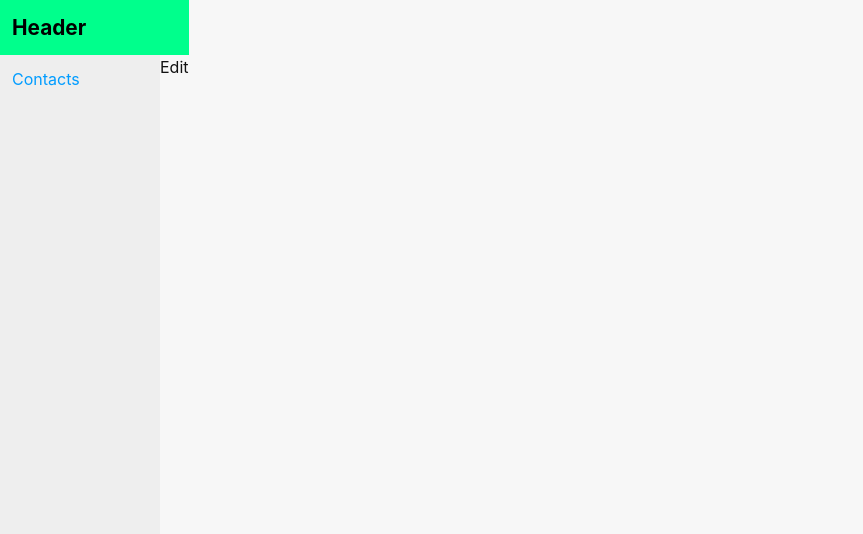
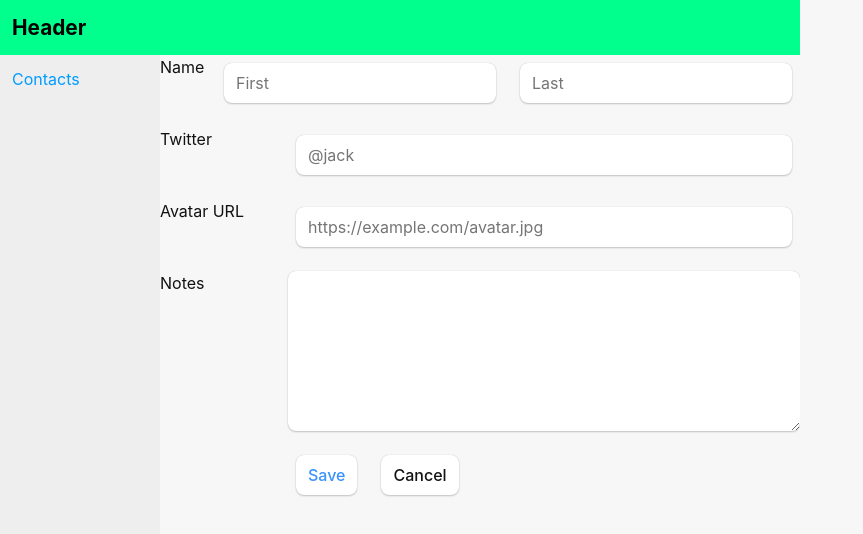
Before and after one commit to saxond/bill, a React (Create React App) app in the folder app/: page /contacts/create in a window 1280 px wide. Shown: the top 534 px of the page, without its empty margins (0-863 px from the left). Built offline with nearby package versions, Linux system fonts and the light colour scheme.

Commit message:
Start hooking up edit form

```diff
--- a/app/src/index.tsx
+++ b/app/src/index.tsx
@@ -28,8 +28,8 @@ export default function App() {
               <Route exact path="/" component={Home} />
               <Route exact path="/contacts" component={Contacts} />
               <Route exact path="/contacts/create" component={CreateContact} />
+              <Route path="/contacts/update/:id" component={UpdateContact} />
               <Route path="/contacts/:id" component={Contacts} />
-              <Route path="/contacts/update/:id" component={UpdateContact} />
             </Switch>
           </div>
         </div>
--- a/app/src/routes/contact.create.tsx
+++ b/app/src/routes/contact.create.tsx
@@ -5,14 +5,5 @@ import EditContact from './contact.edit.tsx';
 //import type { ContactRecord } from "../data.ts";
 
 export default function CreateContact() {
-    const contact = {
-        first: "",
-        last: "",
-        avatar: "",
-        twitter: "",
-        notes: "",
-      };
-    console.log(contact);
-    //return (<EditContact contact={contact} />);
-    return (<EditContact contact={null} />);
+    return (<EditContact />);
 }
--- a/app/src/routes/contact.edit.tsx
+++ b/app/src/routes/contact.edit.tsx
@@ -5,11 +5,62 @@ import React from "react";
 
 interface Props {
     id?: string;
-    contact: unknown // Record<string, ContactRecord>;
 }
 
 export default function EditContact(props: Props) {
-    const {id, contact} = props;
-    console.log("Edit", id, contact);
-    return (<>Edit {id} {contact}</>);
-}
+    const {id} = props;
+    const contact = {};
+    console.log("Edit", id);
+    return (
+        <form id="contact-form" method="post">
+          <p>
+            <span>Name</span>
+            <input
+              defaultValue={contact.first}
+              aria-label="First name"
+              name="first"
+              type="text"
+              placeholder="First"
+            />
+            <input
+              aria-label="Last name"
+              defaultValue={contact.last}
+              name="last"
+              placeholder="Last"
+              type="text"
+            />
+          </p>
+          <label>
+            <span>Twitter</span>
+            <input
+              defaultValue={contact.twitter}
+              name="twitter"
+              placeholder="@jack"
+              type="text"
+            />
+          </label>
+          <label>
+            <span>Avatar URL</span>
+            <input
+              aria-label="Avatar URL"
+              defaultValue={contact.avatar}
+              name="avatar"
+              placeholder="https://example.com/avatar.jpg"
+              type="text"
+            />
+          </label>
+          <label>
+            <span>Notes</span>
+            <textarea
+              defaultValue={contact.notes}
+              name="notes"
+              rows={6}
+            />
+          </label>
+          <p>
+            <button type="submit">Save</button>
+            <button type="button">Cancel</button>
+          </p>
+        </form>
+      );
+    }
--- a/app/src/routes/contact.tsx
+++ b/app/src/routes/contact.tsx
@@ -28,6 +28,9 @@ export default function Contact(props: Props) {
     return (
         <div id="contact">
             <div>
+            <form action={`/contacts/update/${id}`}>
+                <button>Edit</button>
+            </form>
             <img
                 alt={`${contact.first} ${contact.last} avatar`}
                 key={contact.avatar}
--- a/app/src/routes/contact.update.tsx
+++ b/app/src/routes/contact.update.tsx
@@ -3,10 +3,11 @@ import React from "react";
 import {
     useParams
 } from 'react-router-dom';
+import EditContact from './contact.edit.tsx';
 
 //import { getContact } from "../data.ts";
 
 export default function UpdateContact() {
     const { id } = useParams();
-    return (<>{id}</>);
+    return (<EditContact id={id} />);
 }
```
